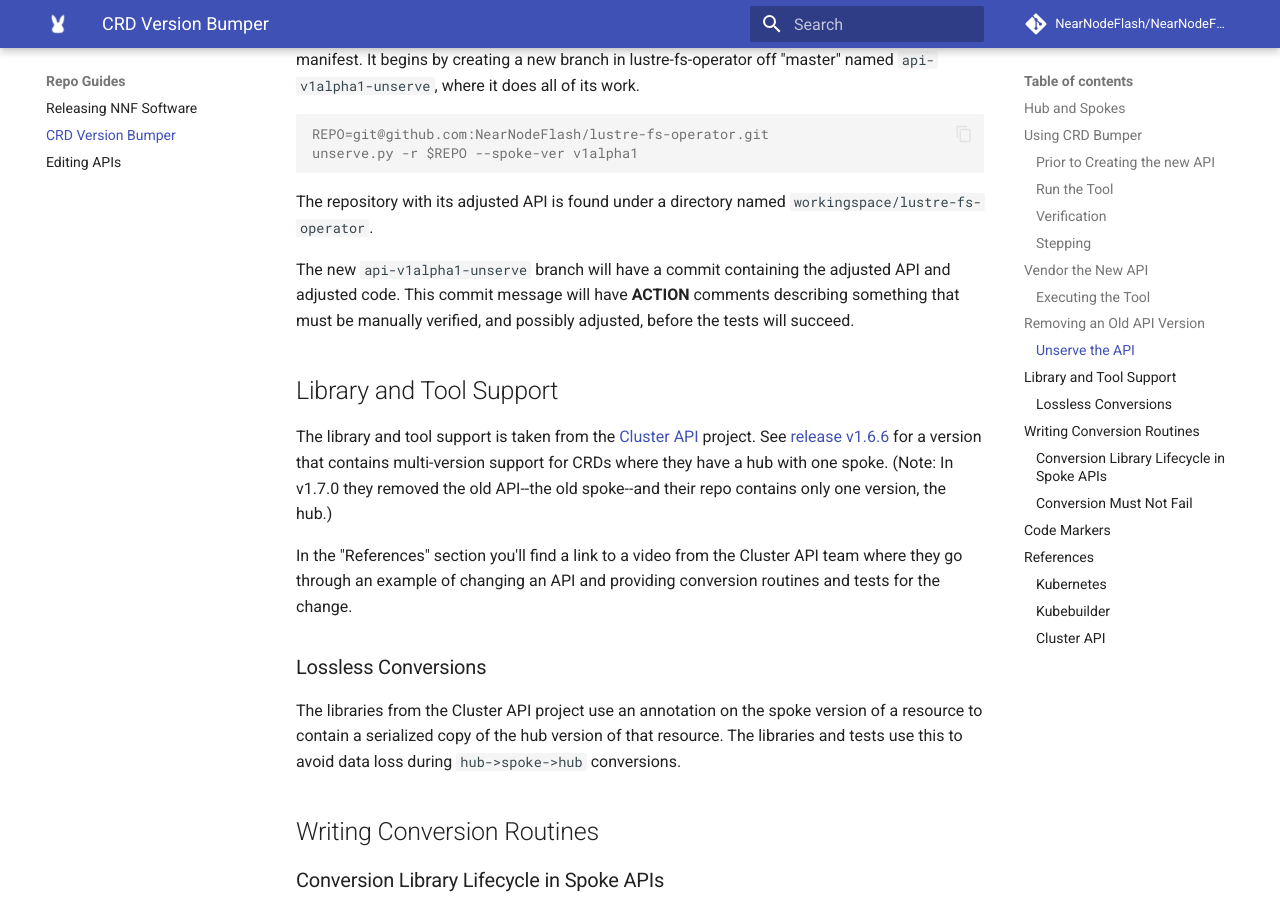
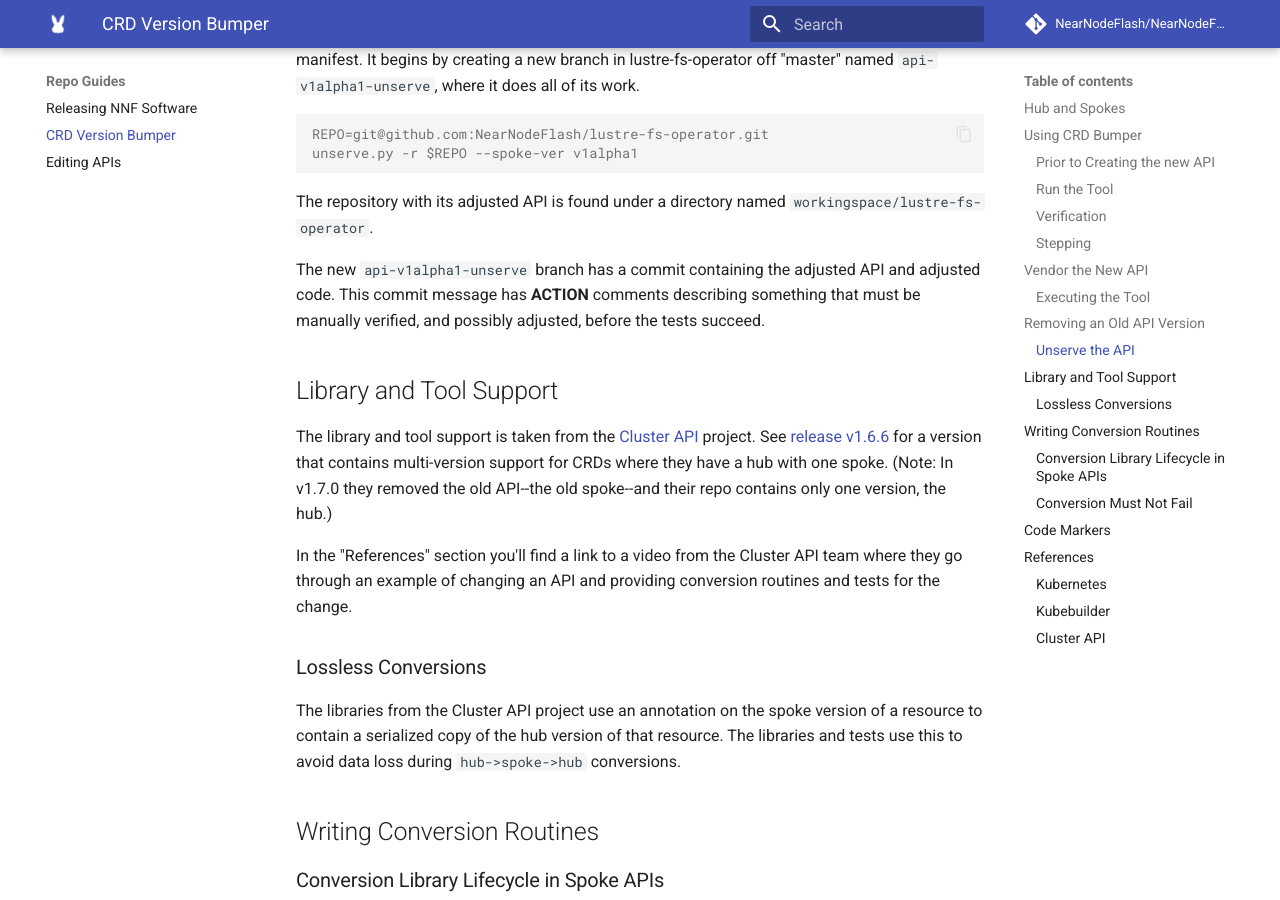
Before and after one commit to NearNodeFlash/NearNodeFlash.github.io, an MkDocs documentation site: the page built from docs/repo-guides/crd-bumper/readme.md, in a window 1280 px wide and 900 px high, scrolled down 2962 px. Built offline with MkDocs 1.6.1 and Material for MkDocs 9.7.7, drawn with Linux system fonts in a browser that asks for light colours; comment, search, counter and statistics services are not loaded; the version menu is left out.

Commit message:
Update docs/repo-guides/crd-bumper/readme.md
Co-authored-by: Tony Floeder <anthony.floeder@hpe.com>

```diff
--- a/docs/repo-guides/crd-bumper/readme.md
+++ b/docs/repo-guides/crd-bumper/readme.md
@@ -93,7 +93,7 @@
 
 The repository with its adjusted API is found under a directory named `workingspace/lustre-fs-operator`.
 
-The new `api-v1alpha1-unserve` branch will have a commit containing the adjusted API and adjusted code. This commit message will have **ACTION** comments describing something that must be manually verified, and possibly adjusted, before the tests will succeed.
+The new `api-v1alpha1-unserve` branch has a commit containing the adjusted API and adjusted code. This commit message has **ACTION** comments describing something that must be manually verified, and possibly adjusted, before the tests succeed.
 
 ## Library and Tool Support
 
```
